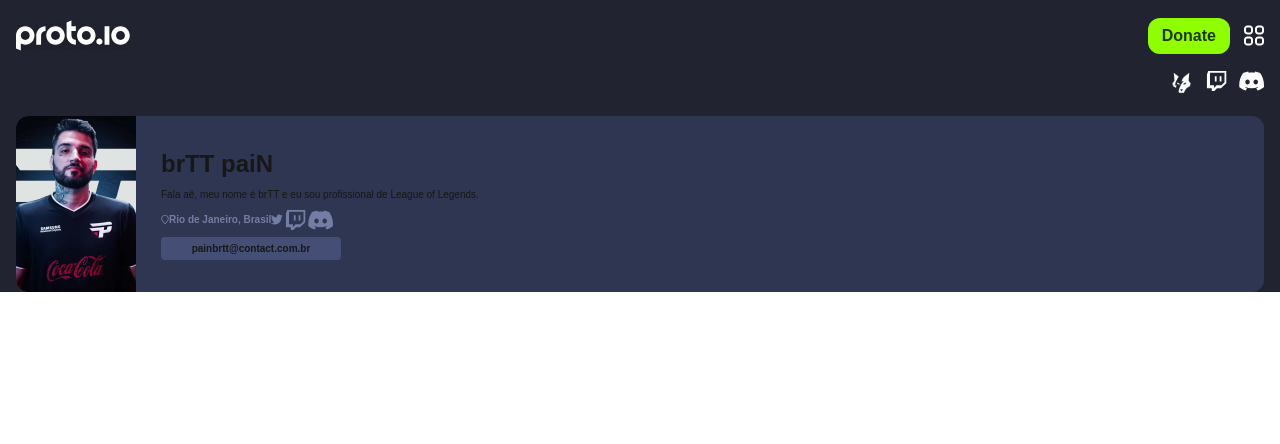
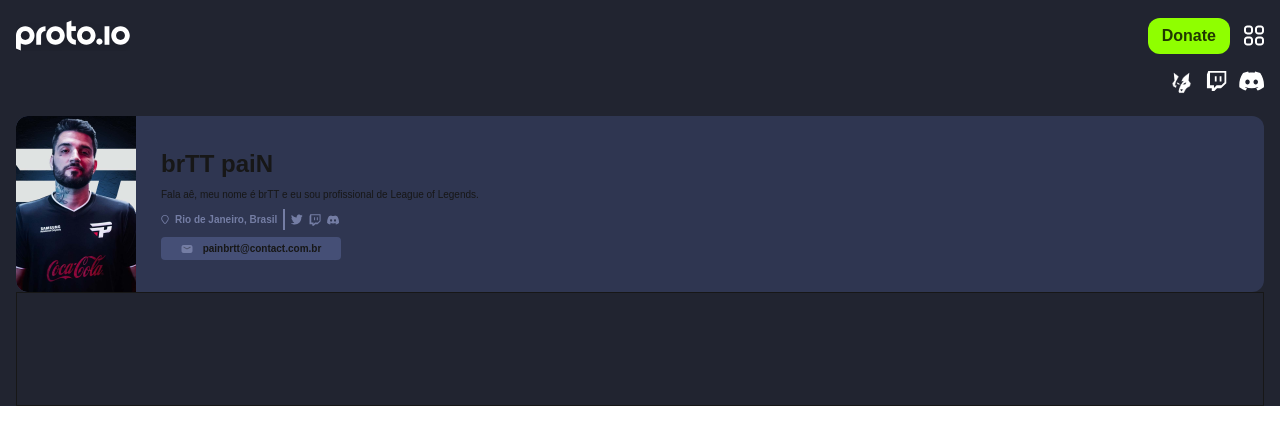
Before and after one commit to Felipe-Monte/my-app, a Next.js app: page / in a window 1280 px wide. Shown: the top 444 px of the page. Built offline with nearby package versions, Linux system fonts and the light colour scheme.

Commit message:
feat: create rewards area

```diff
--- a/public/assets/svg/index.tsx
+++ b/public/assets/svg/index.tsx
@@ -2,7 +2,9 @@
 
 type IconProps = {
   color: string;
-}
+  width?: number;
+  height?: number;
+};
 
 export function Logo() {
   return (
@@ -83,12 +85,12 @@
   );
 }
 
-export function IconDiscord({color} : IconProps) {
+export function IconDiscord({ color, height = 20, width = 25 }: IconProps) {
   return (
     <div>
       <svg
-        width="25"
-        height="20"
+        width={width}
+        height={height}
         viewBox="0 0 26 20"
         fill="none"
         xmlns="http://www.w3.org/2000/svg"
@@ -102,12 +104,12 @@
   );
 }
 
-export function IconTwitch({ color }: IconProps) {
+export function IconTwitch({ color, height = 20, width = 25 }: IconProps) {
   return (
     <div>
       <svg
-        width="25"
-        height="20"
+        width={width}
+        height={height}
         viewBox="0 0 21 20"
         fill="none"
         xmlns="http://www.w3.org/2000/svg"
@@ -173,3 +175,26 @@
     </div>
   );
 }
+
+export function IconEmail() {
+  return (
+    <div>
+      <svg
+        width="12"
+        height="12"
+        viewBox="0 0 12 12"
+        fill="none"
+        xmlns="http://www.w3.org/2000/svg"
+      >
+        <path
+          d="M9.5 10H2.5C1.4 10 0.5 9.1 0.5 8V4C0.5 2.9 1.4 2 2.5 2H9.5C10.6 2 11.5 2.9 11.5 4V8C11.5 9.1 10.6 10 9.5 10Z"
+          fill="#747DA4"
+        />
+        <path
+          d="M6.00001 6.29992C5.70001 6.29992 5.35001 6.19992 5.10001 6.04992L2.60001 4.59992C2.35001 4.49992 2.25001 4.14992 2.40001 3.94992C2.50001 3.69992 2.85001 3.59992 3.05001 3.74992L5.55001 5.19992C5.80001 5.34992 6.15001 5.34992 6.40001 5.19992L8.9 3.74992C9.15 3.59992 9.45001 3.69992 9.60001 3.94992C9.75001 4.19992 9.65 4.49992 9.4 4.64992L6.90001 6.09992C6.65001 6.19992 6.30001 6.29992 6.00001 6.29992Z"
+          fill="#4B516A"
+        />
+      </svg>
+    </div>
+  );
+}
--- a/src/app/page.tsx
+++ b/src/app/page.tsx
@@ -1,4 +1,5 @@
 import FirstCardHeader from '@/components/FirstCardHeader';
+import Rewards from '@/components/Rewards';
 import SocialArea from '@/components/SocialArea';
 
 export default function App() {
@@ -8,6 +9,7 @@
 
       <main className="w-full bg-[#212430] px-4">
         <FirstCardHeader />
+        <Rewards/>
       </main>
     </div>
   );
--- a/src/components/FirstCardHeader/index.tsx
+++ b/src/components/FirstCardHeader/index.tsx
@@ -1,6 +1,7 @@
 import Image from 'next/image';
 import {
   IconDiscord,
+  IconEmail,
   IconMap,
   IconTwitch,
   IconX,
@@ -18,24 +19,26 @@
         />
       </div>
 
-      <div className="h-full flex-1 p-[15px] md:p-[25px]">
+      <div className="h-full flex-1 py-[15px] px-[20px] md:p-[25px]">
         <div className="w-full h-full flex flex-col justify-evenly">
           <h2 className="font-bold text-2xl">brTT paiN</h2>
           <p className="font-medium text-[10px]">
             Fala aê, meu nome é brTT e eu sou profissional de League of Legends.
           </p>
 
-          <div className="flex items-center">
+          <div className="flex items-center gap-1.5">
             <IconMap />
             <p className="font-bold text-[10px] text-[#747DA4]">
               Rio de Janeiro, Brasil
             </p>
+            <span className="bg-[#747DA4] w-[2px] h-[21px]"></span>
             <IconX />
-            <IconTwitch color='#747DA4'/>
-            <IconDiscord color='#747DA4'/>
+            <IconTwitch color="#747DA4" width={12} height={12} />
+            <IconDiscord color="#747DA4" width={12} height={12} />
           </div>
 
-          <button className="bg-[#454F76] px-2.5 py-1 rounded-[4px] font-bold text-[10px] w-[180px]">
+          <button className="bg-[#454F76] px-2.5 py-1 rounded-[4px] font-bold text-[10px] w-[180px] flex items-center justify-center gap-2.5">
+            <IconEmail />
             painbrtt@contact.com.br
           </button>
         </div>
--- /dev/null
+++ b/src/components/Rewards/index.tsx
@@ -0,0 +1,3 @@
+export default function Rewards() {
+  return <div className="border w-full h-[114px]"></div>;
+}
```
